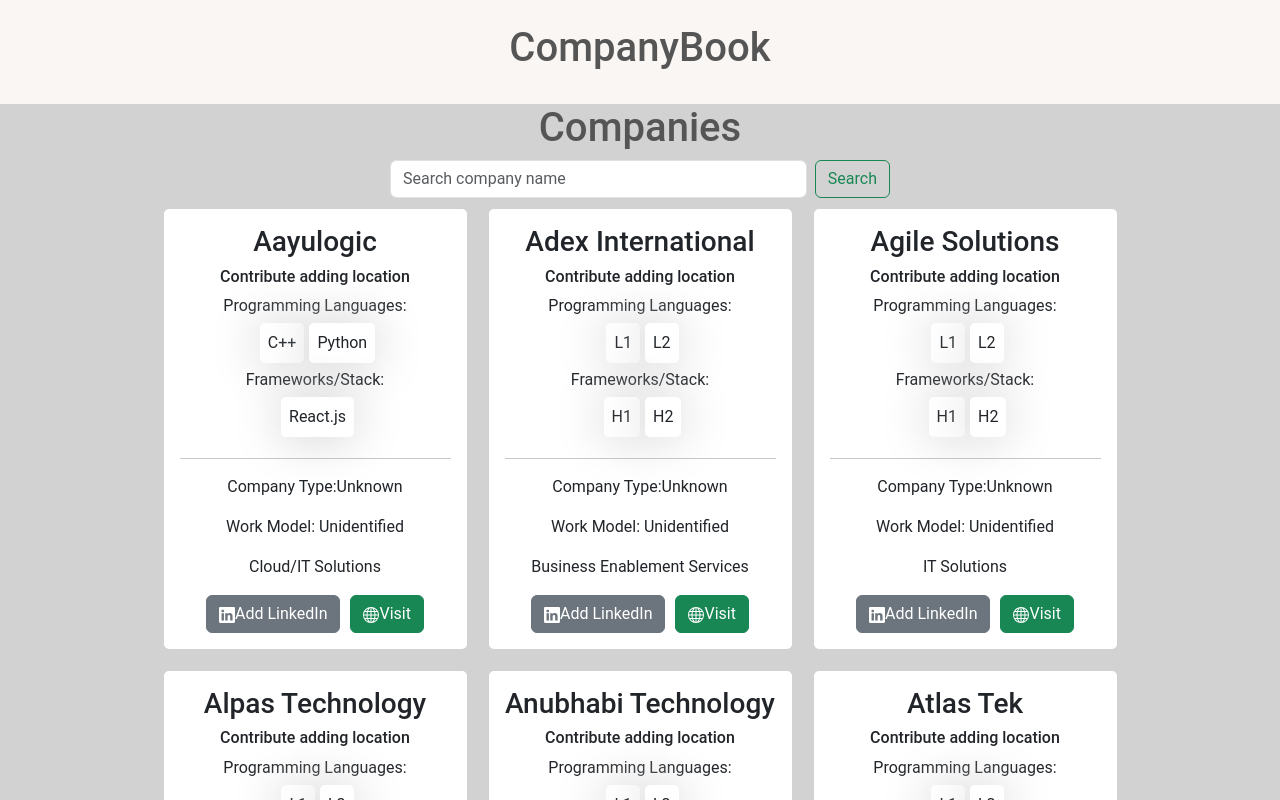
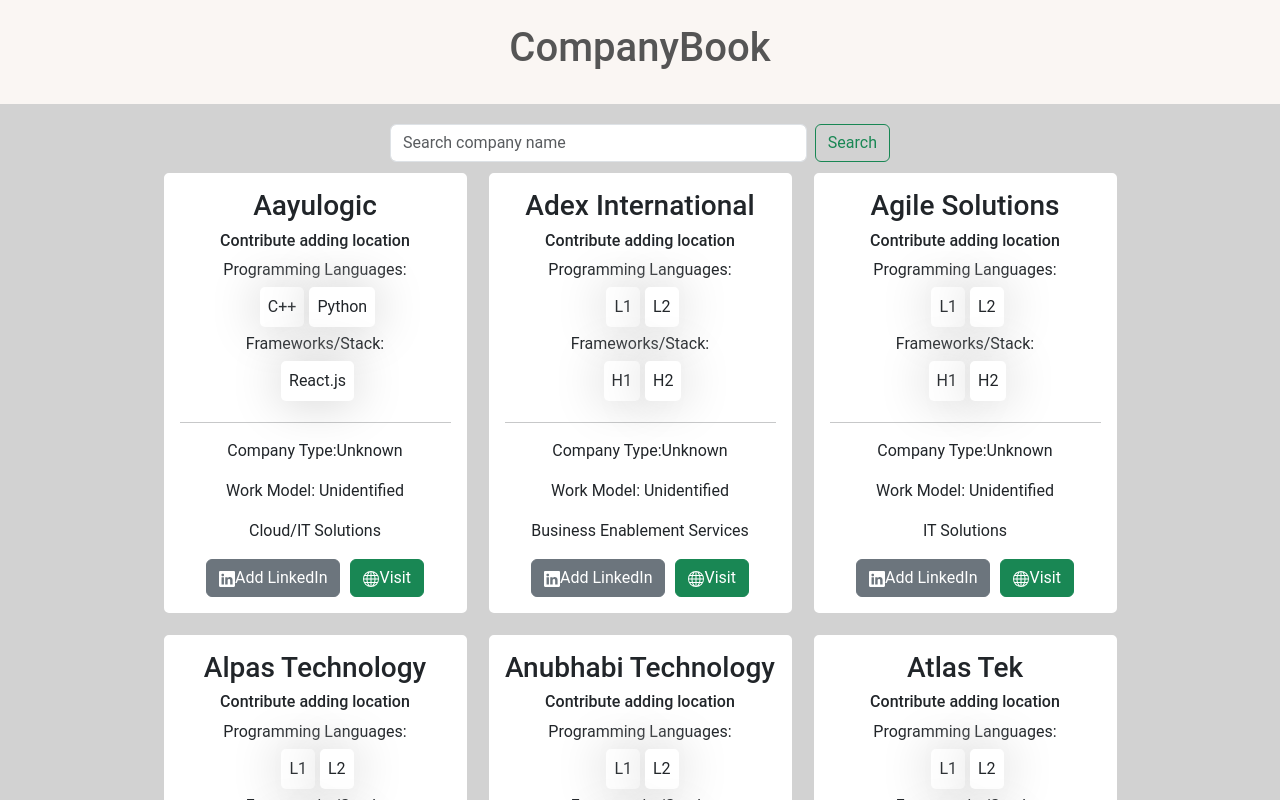
Before and after one commit to tajpuriya27/company-book, a React (Vite) app: page / in a window 1280 px wide. Shown: the top 800 px of the page. Built offline with nearby package versions, Linux system fonts and the light colour scheme.

Commit message:
feat: added margin

```diff
--- a/src/components/Content.jsx
+++ b/src/components/Content.jsx
@@ -25,11 +25,10 @@ const Content = () => {
 
   return (
     <div className="content-container">
-      <h1>Companies</h1>
       <form
         className="d-flex"
         role="search"
-        style={{ maxWidth: "500px", margin: "auto" }}
+        style={{ maxWidth: "500px", margin: "auto", marginTop: "20px" }}
         onSubmit={handleClick}
       >
         <input
```
